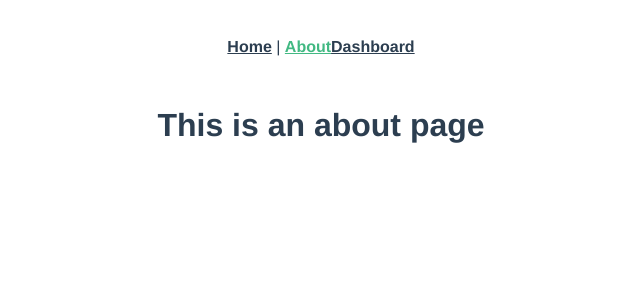
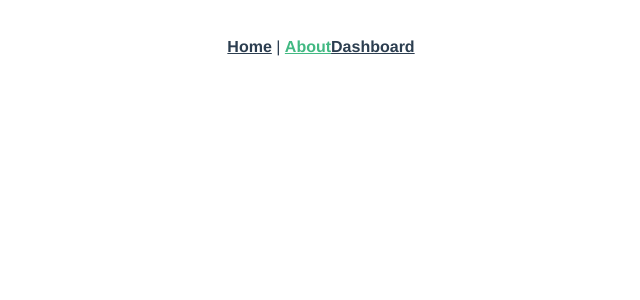
Before and after one commit to afreymiller/vue-google-maps, a Vue app in the folder google-maps-vue/: page /#/about in a window 1280 px wide. Shown: the top 300 px of the page, without its empty margins (319-959 px from the left). Built offline with nearby package versions, Linux system fonts and the light colour scheme.

Commit message:
deleting unnecessary view

```diff
--- a/google-maps-vue/src/router/index.js
+++ b/google-maps-vue/src/router/index.js
@@ -15,14 +15,6 @@
     path: '/dashboard',
     name: 'DashboardView',
     component: DashboardView
-  },
-  {
-    path: '/about',
-    name: 'About',
-    // route level code-splitting
-    // this generates a separate chunk (about.[hash].js) for this route
-    // which is lazy-loaded when the route is visited.
-    component: () => import(/* webpackChunkName: "about" */ '../views/About.vue')
   }
 ]
 
--- a/google-maps-vue/src/views/About.vue
+++ /dev/null
@@ -1,5 +0,0 @@
-<template>
-  <div class="about">
-    <h1>This is an about page</h1>
-  </div>
-</template>
```
